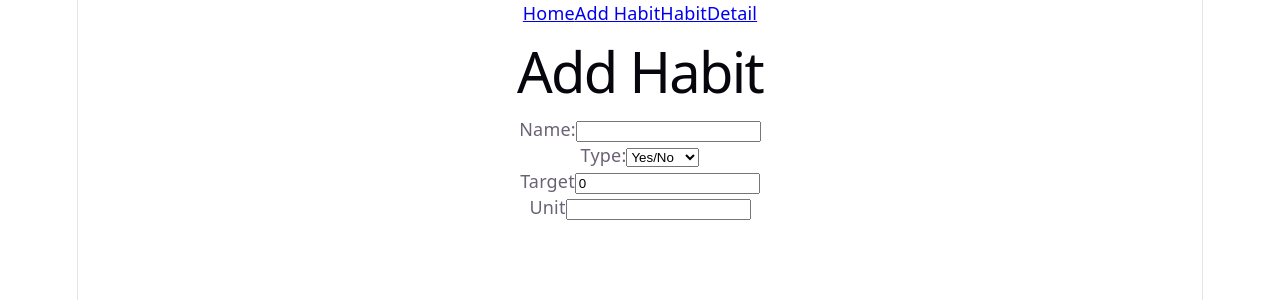
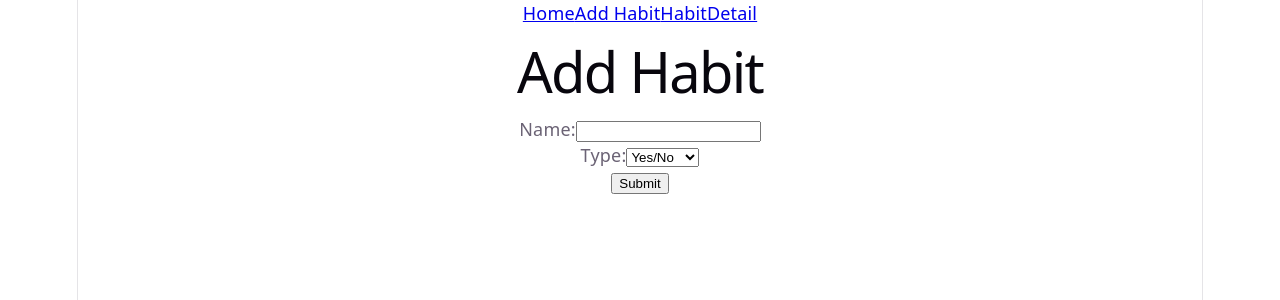
Before and after one commit to prabesh-tandukar/Cultivate, a React (Vite) app: page /add in a window 1280 px wide. Shown: the top 300 px of the page. Built offline with nearby package versions, Linux system fonts and the light colour scheme.

Commit message:
add habit form

```diff
--- a/src/pages/AddHabit.jsx
+++ b/src/pages/AddHabit.jsx
@@ -1,18 +1,35 @@
 import { useState } from "react";
+import { useNavigate } from "react-router";
+
 export default function AddHabit({ habits, setHabits }) {
   const [name, setName] = useState("");
   const [type, setType] = useState("yesno");
   const [target, setTarget] = useState(0);
   const [unit, setUnit] = useState("");
+  const navigate = useNavigate();
 
-  const handleTypeChange = (e) => {
-    //to convert HTMLSelectElement's selected options to an array of value
-    const values = Array.from(
-      e.target.selectedOptions,
-      (option) => option.value,
-    );
-    setType(values);
+  function handleSubmit() {
+    //guard clause
+    if (name === "") return;
+    if (type !== "yesno" && (target === "" || Number(target) === 0)) return;
+
+    //habit object
+    const newHabit = {
+      id: String(Date.now()),
+      name: name,
+      type: type,
+      target: Number(target),
+      unit: unit,
+      color: "#4ade80",
+      completions: {},
     };
+
+    //adding new habit to existing habit
+    setHabits([...habits, newHabit]);
+
+    //go to detail page
+    navigate(`/habit/${newHabit.id}`);
+  }
 
   return (
     <>
@@ -28,12 +45,14 @@ export default function AddHabit({ habits, setHabits }) {
         </div>
         <div>
           <label htmlFor=""> Type:</label>
-          <select value={type} onChange={handleTypeChange}>
+          <select value={type} onChange={(e) => setType(e.target.value)}>
             <option value="yesno">Yes/No</option>
             <option value="quantity">Quantity</option>
             <option value="duration">Duration</option>
           </select>
         </div>
+        {type !== "yesno" && (
+          <>
             <div>
               <label htmlFor="">Target</label>
               <input
@@ -50,6 +69,9 @@ export default function AddHabit({ habits, setHabits }) {
                 onChange={(e) => setUnit(e.target.value)}
               />
             </div>
+          </>
+        )}
+        <button onClick={handleSubmit}>Submit</button>
       </div>
     </>
   );
```
Lines whose indentation alone changed are shown as unchanged.
